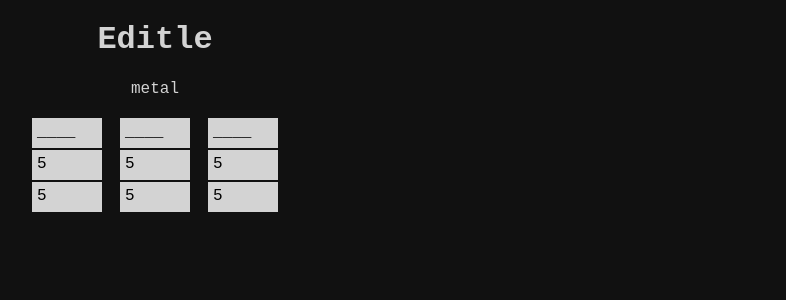
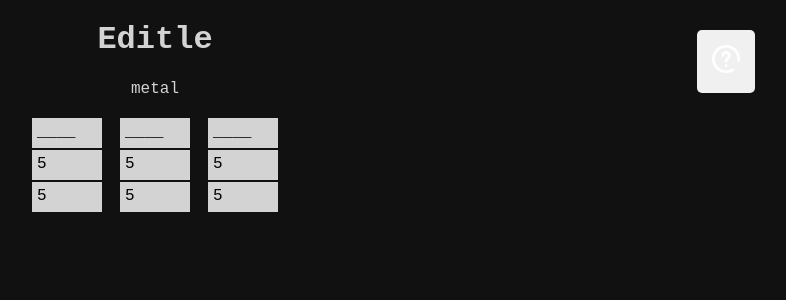
Before and after one commit to bsnyder2/editle, a Next.js app: page / in a window 1280 px wide. Shown: the top 300 px of the page, without its empty margins (485-1271 px from the left). Built offline with nearby package versions, Linux system fonts and the light colour scheme.

Commit message:
Help button

```diff
--- a/src/app/components/Calculator.tsx
+++ b/src/app/components/Calculator.tsx
@@ -6,7 +6,25 @@ import React, { useRef, useState, useEffect } from 'react';
 import WordsTable from './WordsTable'
 import '../css/Calculator.css';
 
+
 const Calculator = () => {
+    const [showOverlay, setShowOverlay] = useState<boolean>(false);
+
+    const style = {
+        display: showOverlay ? "inline" : "none",
+    }
+    return (
+        <>
+            <div className="overlay" style={style}></div>
+            <h1>Editle</h1>
+            <HintButton setShowOverlay={setShowOverlay} />
+            <MainGame />
+        </>
+    );
+}
+
+
+const MainGame = () => {
     const [result, setResult] = useState('');
     const [currentGuess, setCurrentGuess] = useState('');
     const [dist1s, setDist1s] = useState([]);
@@ -41,7 +59,6 @@ const Calculator = () => {
 
     return (
         <>
-            <h1>Editle</h1>
             <div>
                 <WordsTable onUpdate1s={handleDist1sUpdate} onUpdate2s={handleDist2sUpdate} guessData={currentGuess}/>
             </div>
@@ -56,8 +73,21 @@ const EntryBox = ({handleGuess}) => {
     const inputRef = useRef(null);
 
     useEffect(() => {
-        inputRef.current.focus(); // Focus input on component load
-    }, []);
+        // refocus input continuously, everytime anything is clicked/button is pressed
+        const handleFocus = () => {
+            if (inputRef.current) {
+                inputRef.current.focus();
+            }
+        };
+        handleFocus();
+        document.addEventListener('click', handleFocus);
+        document.addEventListener('keydown', handleFocus);
+
+        return () => {
+            document.removeEventListener('click', handleFocus);
+            document.removeEventListener('keydown', handleFocus);
+        };
+    }, []); // Empty array to run once on mount
 
     const handleKeyDown = (e: React.KeyboardEvent<HTMLInputElement>) => {
         if (e.key === "Enter") {
@@ -81,8 +111,21 @@ const EntryBox = ({handleGuess}) => {
     );
 };
 
-const HintButton = () => {
+const Help = () => {
 
 }
 
+const HintButton = ({setShowOverlay}) => {
+    const handleClick = () => {
+        console.log("clicked");
+    }
+    return (
+        <div className="qbuttonWrapper">
+            <button onClick={() => setShowOverlay(true)}>
+                <img className="qbutton" src="img/qbutton.png"></img>
+            </button>
+        </div>
+    );
+}
+
 export default Calculator;
--- a/src/app/css/Calculator.css
+++ b/src/app/css/Calculator.css
@@ -32,3 +32,23 @@ h2 {
 body {
     background-color: #111;
 }
+
+.qbutton {
+    width: 28px;
+}
+
+.qbuttonWrapper {
+    position: absolute;
+    top: 30px;
+    right: 40px;
+}
+
+.overlay {
+    position: fixed;
+    width: 100%;
+    height: 100%;
+    left: 0px;
+    top: 0px;
+    z-index: 5;
+    background-color: rgba(0, 0, 0, 0.8);
+}
```
Also changed, not shown: public/img/qbutton.png (added).
